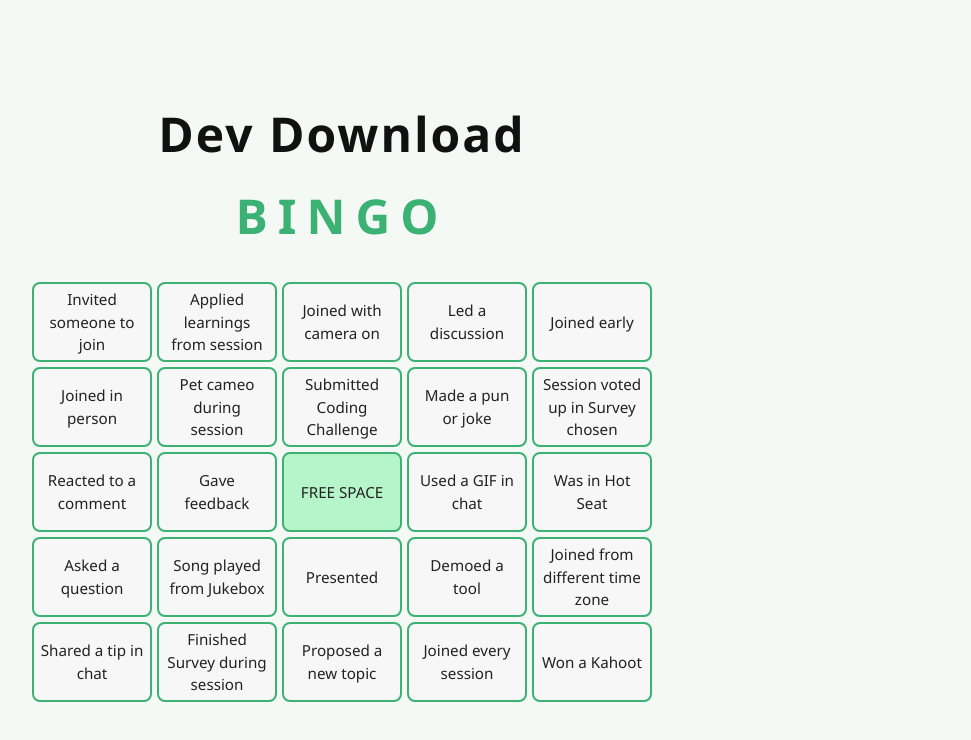
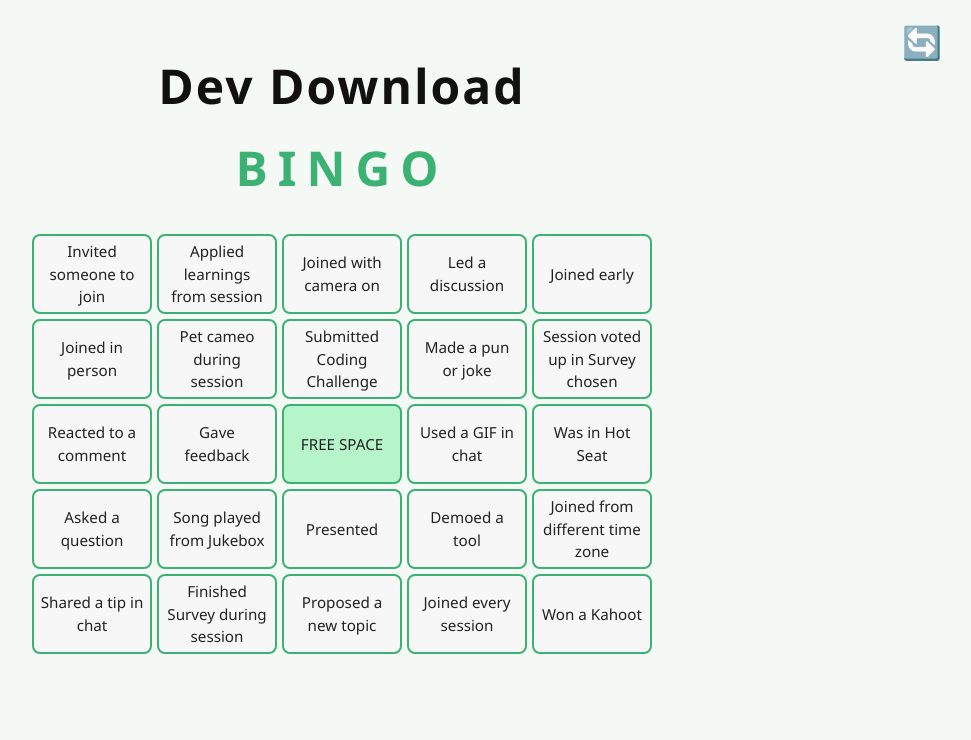
Before and after one commit to berucha-lilly/CustomBingo, a React (Vite) app in the folder custombingo/: page / in a window 1280 px wide. Shown: the top 740 px of the page, without its empty margins (298-1269 px from the left). Built offline with nearby package versions, Linux system fonts and the light colour scheme.

Commit message:
feat: add refresh button to reset bingo grid and selections

```diff
--- a/custombingo/src/App.css
+++ b/custombingo/src/App.css
@@ -1,4 +1,3 @@
-
 
 .bingo-container {
   position: fixed;
@@ -9,10 +8,33 @@
   display: flex;
   flex-direction: column;
   align-items: center;
-  justify-content: center;
+  justify-content: flex-start;
   font-family: 'Segoe UI', Arial, sans-serif;
   background: #f4f9f6;
   z-index: 0;
+  padding-top: 50px;
+}
+
+.refresh-btn-container {
+  position: absolute;
+  top: 20px;
+  right: 40px;
+  z-index: 10;
+}
+
+.refresh-btn {
+  background: none;
+  border: none;
+  padding: 0;
+  font-size: 2rem;
+  cursor: pointer;
+  color: #3bb273;
+  box-shadow: none;
+  transition: color 0.2s;
+}
+.refresh-btn:hover, .refresh-btn:focus {
+  color: #1e7a3a;
+  outline: none;
 }
 
 header {
--- a/custombingo/src/App.jsx
+++ b/custombingo/src/App.jsx
@@ -69,7 +69,7 @@
 }
 
 export default function App() {
-  const [grid] = useState(getGrid());
+  const [grid, setGrid] = useState(getGrid());
   const [selected, setSelected] = useState(
     Array(GRID_SIZE).fill().map(() => Array(GRID_SIZE).fill(false))
   );
@@ -80,7 +80,7 @@
       copy[2][2] = true;
       return copy;
     });
-  }, []);
+  }, [grid]);
 
   const bingoLines = checkBingo(selected);
   const winningCells = bingoLines ? getWinningCells(bingoLines) : [];
@@ -99,8 +99,17 @@
     return winningCells.some(([row, col]) => row === r && col === c);
   }
 
+  function handleRefresh() {
+  setGrid(getGrid());
+  setSelected(Array(GRID_SIZE).fill().map(() => Array(GRID_SIZE).fill(false)));
+    // FREE SPACE will be set by useEffect
+  }
+
   return (
     <div className="bingo-container">
+      <div className="refresh-btn-container">
+        <button className="refresh-btn" onClick={handleRefresh} aria-label="Refresh Bingo Grid">🔄</button>
+      </div>
       <header>
         <div className="dev-download">Dev Download</div>
         <div className={`bingo-title${bingoLines ? " pulsate" : ""}`}>BINGO</div>
```
